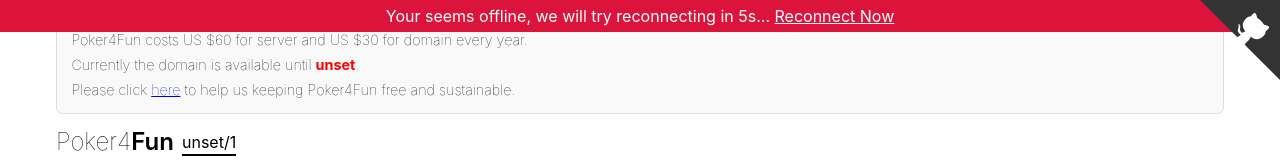
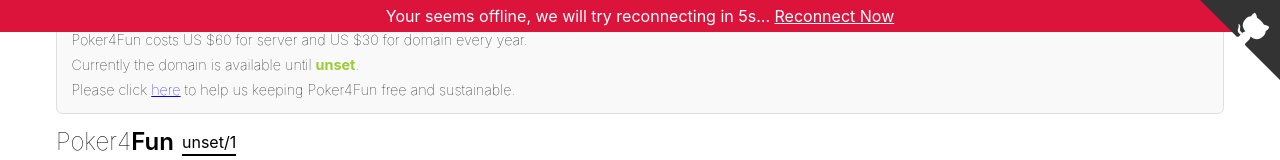
Before and after one commit to IFS49F/poker, a React app: page /1 in a window 1280 px wide. Shown: the top 160 px of the page. Built offline with nearby package versions, Linux system fonts and the light colour scheme; no server answers.

Commit message:
feat: mark expiry date as red color if it's close within 30 days

```diff
--- a/src/pages/Room/Room.css
+++ b/src/pages/Room/Room.css
@@ -25,8 +25,12 @@
     }
   }
 
-  .renew-date {
-    color: red;
+  .expiry-date {
+    color: YellowGreen;
     font-weight: bold;
+
+    &--close {
+      color: red;
+    }
   }
 }
--- a/src/pages/Room/Room.js
+++ b/src/pages/Room/Room.js
@@ -1,6 +1,7 @@
 import React, { Component } from 'react';
 import { Helmet } from 'react-helmet';
 import { TransitionGroup, CSSTransition } from 'react-transition-group';
+import classNames from 'classnames';
 import Share from 'components/Share/Share';
 import Notification from 'components/Notification/Notification';
 import Join from 'components/Join/Join';
@@ -168,6 +169,13 @@
   render() {
     const { me, myScore, highlightScore, team, playerAction, show, disconnected, reconnCountdown } = this.state;
     const playerName = localStorage.getItem('playerName') || '';
+    const expiryDate = new Date(process.env.REACT_APP_DOMAIN_EXPIRY_DATE);
+    const today = new Date();
+    const isLessThanOneMonth = ((expiryDate.getTime() - today.getTime()) / (1000 * 60 * 60 * 24)) < 30
+    const expiryDateClasses = classNames({
+      'expiry-date': true,
+      'expiry-date--close': isLessThanOneMonth
+    });
 
     return (
       <div className="Room">
@@ -179,7 +187,7 @@
             Poker4Fun costs US $60 for server and US $30 for domain every year.
           </p>
           <p>
-            Currently the domain is available until <span className="renew-date">{process.env.REACT_APP_DOMAIN_EXPIRY_DATE}</span>.
+            Currently the domain is available until <span className={expiryDateClasses}>{process.env.REACT_APP_DOMAIN_EXPIRY_DATE}</span>.
           </p>
           <p>
             Please click <a href="https://github.com/IFS49F/poker#donate" target="_blank" rel="noopener noreferrer">here</a> to help us keeping Poker4Fun free and sustainable.
```
